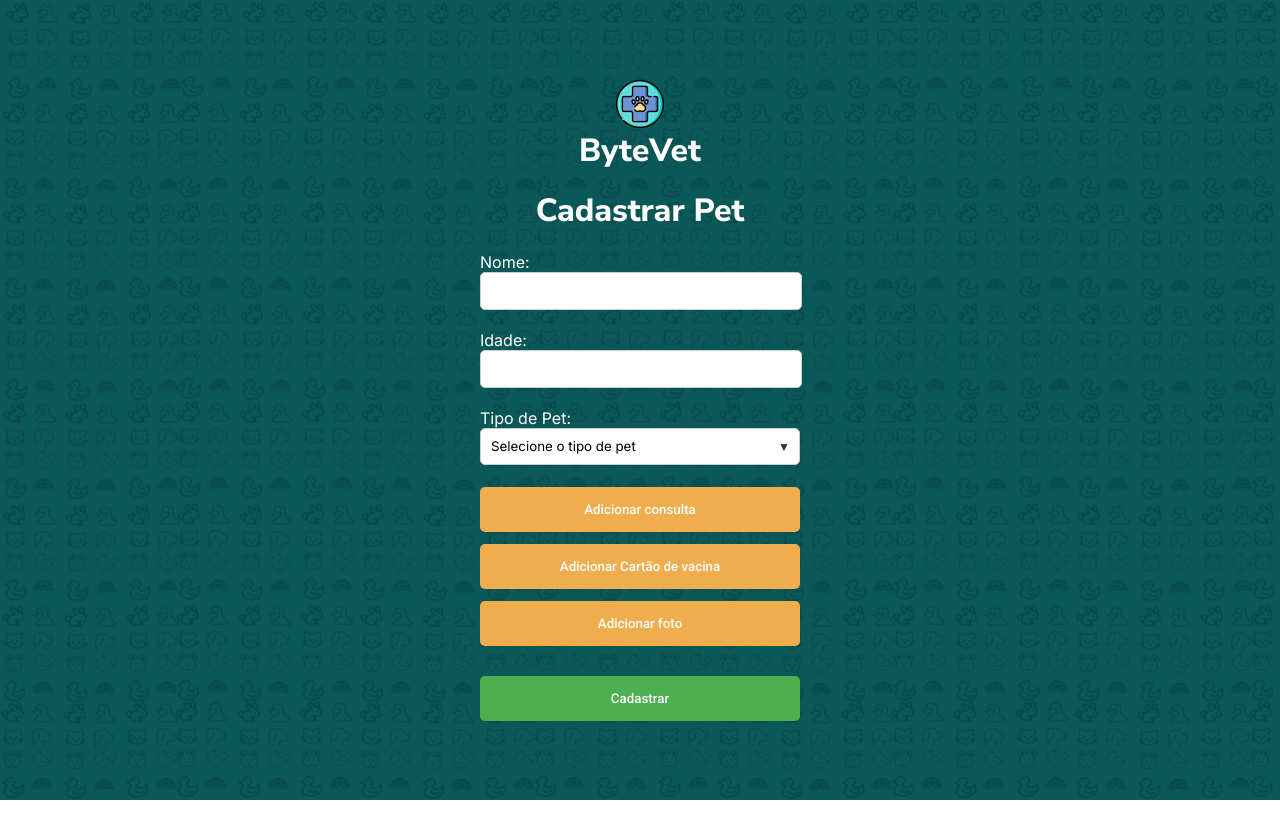
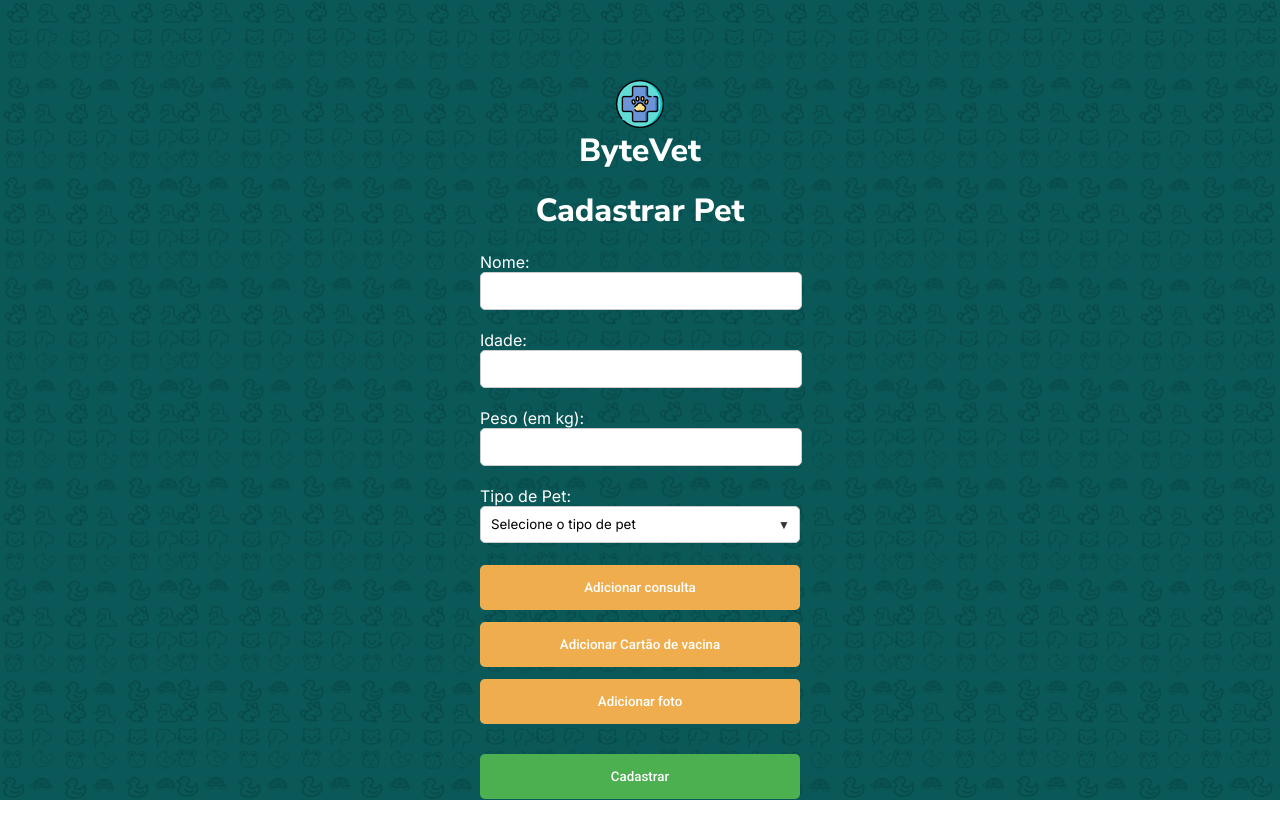
Before and after one commit to byte-vet/frontend, a React (Create React App) app: page / in a window 1280 px wide. Built offline with nearby package versions, Linux system fonts and the light colour scheme; the HTML template or start-up script is replaced by a standard one.

Commit message:
adicionando campo de peso do pet

```diff
--- a/src/pages/RegisterPet.js
+++ b/src/pages/RegisterPet.js
@@ -6,7 +6,8 @@ function RegisterPet() {
   const [pet, setPet] = useState({
     name: '',
     age: '',
-    type: '', // Add state for pet type
+    type: '',
+    weight: '',
   });
 
   const [showDropdown, setShowDropdown] = useState(false); // State for dropdown visibility
@@ -66,6 +67,17 @@ function RegisterPet() {
             required
           />
         </label>
+        <label className="register-pet-label">
+          Peso (em kg):
+          <input
+            className="register-pet-input"
+            type="number"
+            name="weight"
+            value={pet.age}
+            onChange={handleChange}
+            required
+          />
+        </label>
         <form onSubmit={handleSubmit} className="register-pet-form">
         <div className="register-pet-select-wrapper">
           <label className="register-pet-label">
```
